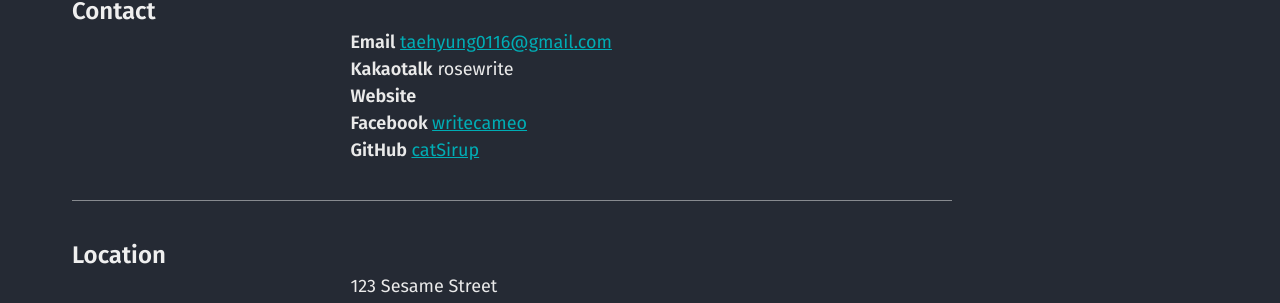
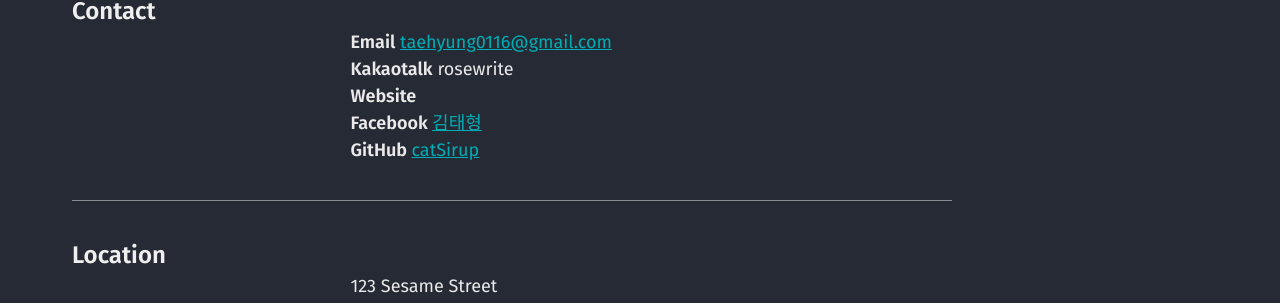
Before and after one commit to mmistakes/jekyll-theme-basically-basic, a Jekyll site: the page built from cv.md, in a window 1280 px wide and 900 px high. Shown: the part 442-745 px from the top of the window. Built offline with Jekyll 4.4.1, drawn with Linux system fonts in a browser that asks for light colours.

Commit message:
Update _data/cv.json

```diff
--- a/_data/cv.json
+++ b/_data/cv.json
@@ -17,7 +17,7 @@
     "profiles": [
       {
         "network": "Facebook",
-        "username": "writecameo",
+        "username": "김태형",
         "url": "https://www.facebook.com/writecameo"
       },
       {
```
